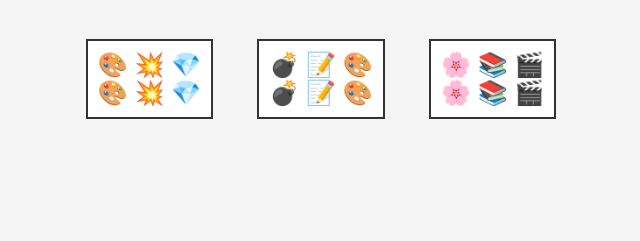
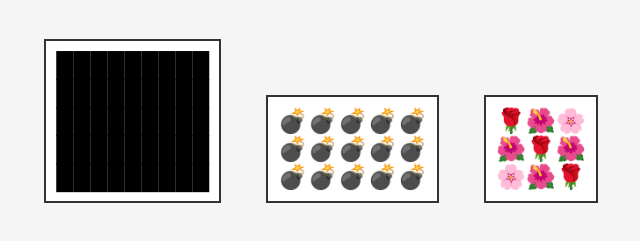
Before and after one commit to 4ndiBe/miniature-winner, a plain HTML site: page src/index.html in a window 1280 px wide. Shown: the part 89-330 px from the top of the page, without its empty margins (319-959 px from the left). Drawn offline with Linux system fonts and the light colour scheme.

Commit message:
Update index.html

```diff
--- a/src/index.html
+++ b/src/index.html
@@ -27,16 +27,27 @@
 <body>
     <h1>Willkommen zur Kunstausstellung!</h1>
     <div class="artwork">
-        <p>&#x1F3A8; &#x1F4A5; &#x1F48E;</p>
-        <p>🎨 💥 💎</p>
+        <p>
+            &#x2588;&#x2588;&#x2588;&#x2588;&#x2588;&#x2588;&#x2588;&#x2588;&#x2588;<br>
+            &#x2588;&#x2588;&#x2588;&#x2588;&#x2588;&#x2588;&#x2588;&#x2588;&#x2588;<br>
+            &#x2588;&#x2588;&#x2588;&#x2588;&#x2588;&#x2588;&#x2588;&#x2588;&#x2588;<br>
+            &#x2588;&#x2588;&#x2588;&#x2588;&#x2588;&#x2588;&#x2588;&#x2588;&#x2588;<br>
+            &#x2588;&#x2588;&#x2588;&#x2588;&#x2588;&#x2588;&#x2588;&#x2588;&#x2588;<br>
+        </p>
     </div>
     <div class="artwork">
-        <p>&#x1F4A3; &#x1F4DD; &#x1F3A8;</p>
-        <p>💣 📝 🎨</p>
+        <p>
+            &#x1F4A3;&#x1F4A3;&#x1F4A3;&#x1F4A3;&#x1F4A3;<br>
+            &#x1F4A3;&#x1F4A3;&#x1F4A3;&#x1F4A3;&#x1F4A3;<br>
+            &#x1F4A3;&#x1F4A3;&#x1F4A3;&#x1F4A3;&#x1F4A3;<br>
+        </p>
     </div>
     <div class="artwork">
-        <p>&#x1F338; &#x1F4DA; &#x1F3AC;</p>
-        <p>🌸 📚 🎬</p>
+        <p>
+            &#x1F339;&#x1F33A;&#x1F338;<br>
+            &#x1F33A;&#x1F339;&#x1F33A;<br>
+            &#x1F338;&#x1F33A;&#x1F339;<br>
+        </p>
     </div>
 </body>
 </html>
```
